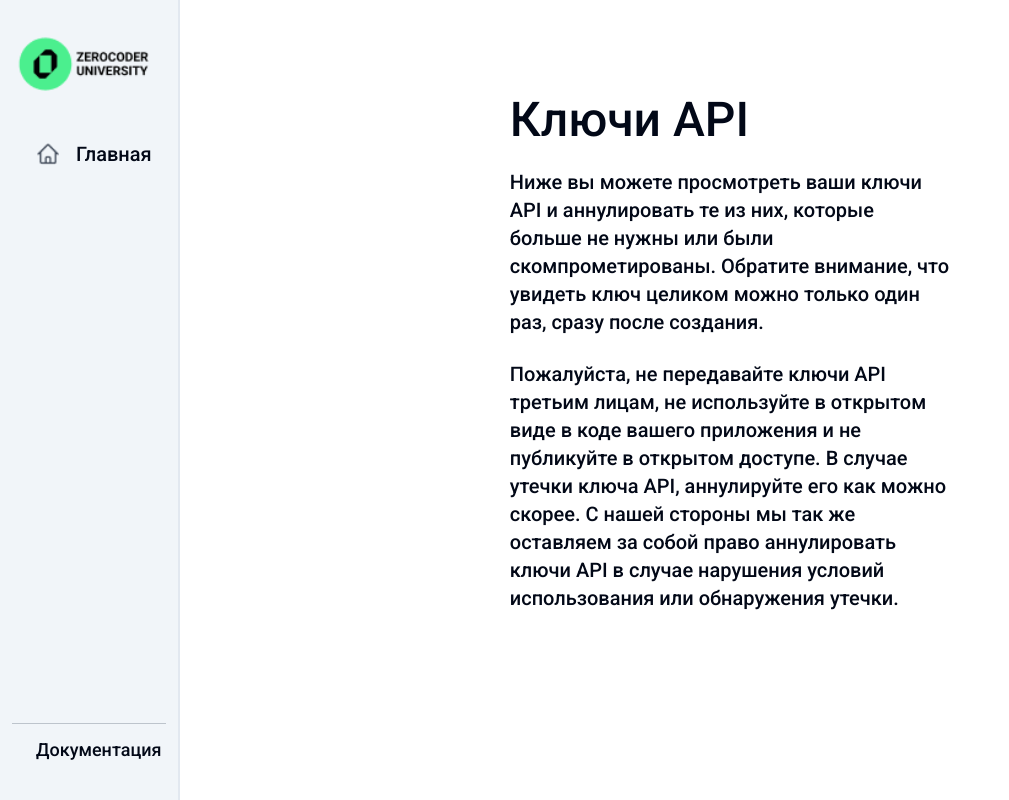
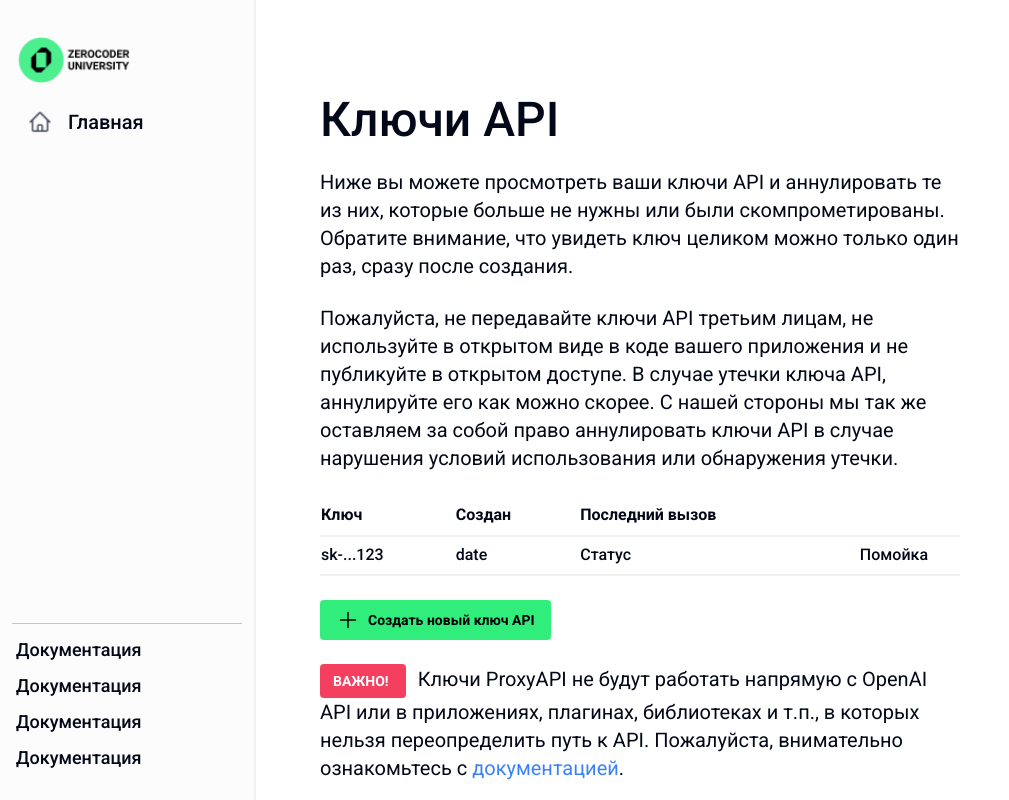
Before and after one commit to Hron0/zerocoder, a React (Vite) app: page /apiKey in a window 1280 px wide. Shown: the whole page, without its empty margins (0-1009 px from the left). Built offline with nearby package versions, Linux system fonts and the light colour scheme.

Commit message:
Dumb SideBar & ApiKey page

```diff
--- /dev/null
+++ b/src/Components/Layouts/ProfileLayout.tsx
@@ -0,0 +1,38 @@
+import React, { useEffect, useState } from 'react'
+import Sidebar from '../Nav/Sidebar'
+import { cn } from '@/lib/utils'
+import useWindowDimensions from '@/lib/windowD'
+
+const ProfileLayout = ({ children }: React.PropsWithChildren) => {
+    const [sideBar, setSideBar] = useState(false)
+    const { width } = useWindowDimensions()
+    let mobile: boolean = width < 1024
+
+    useEffect(() => {
+        if (!mobile) {
+            setSideBar(true)
+        }
+    }, [])
+
+
+    return (
+        <div className="md:w-screen md:h-screen flex flex-row bg-white">
+            <Sidebar sideBar={sideBar} setSideBar={setSideBar}/>
+            <div className={cn(
+                sideBar ? 'bg-gray-400/75 lg:bg-transparent' : '',
+                'z-20'
+            )}
+                onClick={(e) => {
+                    if (mobile) {
+                        e.stopPropagation()
+                        setSideBar(false)
+                    }
+                }}
+            >
+                {children}
+            </div>
+        </div>
+    )
+}
+
+export default ProfileLayout
--- a/src/Components/Nav/Sidebar.tsx
+++ b/src/Components/Nav/Sidebar.tsx
@@ -1,27 +1,49 @@
+import { cn } from '@/lib/utils'
 import Logo from '../../assets/Logo.png'
 import home from '../../assets/home.png'
-/* import lock from '../../assets/lock.png'
-import key from '../../assets/key.png'
+import lock from '../../assets/lock.png'
+/*import key from '../../assets/key.png'
 import box from '../../assets/box.png'
 import exit from '../../assets/exit.png'
 import { Link } from 'react-router-dom'; */
+import { Button } from '@/Components/UI/button';
 
-const Sidebar = () => {
+interface SidebarProps {
+  sideBar: boolean;
+  setSideBar: (value: boolean) => void;
+}
+
+
+
+const Sidebar = ({ sideBar, setSideBar }: SidebarProps) => {
   /* Как запилю роуты доделаю */
 
   return (
     <>
-      <div className='w-[16%] h-full flex flex-col items-start gap-4 px-3 py-6 relative bg-secondary border-r-2 border-secondaryM'>
-        <img src={Logo} alt="Logo" className='pl-1 py-3 w-36' />
-        <div className='w-full flex flex-col justify-between h-full'>
-          <nav className='px-1'>
-            <a href="" className='flex items-center gap-4 hover:bg-[#f1f1f1] p-5 rounded-xl'>
-              <img src={home} alt="Home" className='w-6 h-6' />
-              <span className='text-xl font-medium'>Главная</span>
-            </a>
-          </nav>
+      <Button variant="ghost" className="fixed lg:hidden z-[31]"
+        onClick={() => setSideBar(!sideBar)}
+      >
+        <img src={lock} alt="menu" />
+      </Button>
+      <div className={cn(
+        'w-1/2 md:w-[25%] lg:w-[20%] h-full flex flex-col justify-between relative items-start gap-4 px-3 py-6 z-30 bg-secondaryA border-r-2 border-secondaryB',
+        'fixed transition duration-150 ease-in-out',
+        sideBar ? 'translate-x-0' : 'translate-x-[-250px]'
+      )}>
+        <div className='flex flex-col items-start h-[20%] pt-6 lg:pt-3 pl-1 w-full'>
+          <img src={Logo} alt="Logo" className='pb-3' width={120} />
 
-          <div className='flex flex-col pl-6 py-3 border-t-[1px] border-gray-400/60'>
+          <a href="" className='flex w-[50%] items-center gap-4 hover:bg-[#f1f1f1] p-3 lg:p-3 rounded-xl'>
+            <img src={home} alt="Home" className='w-6 h-6' />
+            <span className='text-lg lg:text-xl font-medium'>Главная</span>
+          </a>
+        </div>
+
+        <div className='w-full flex flex-col justify-between'>
+          <div className='flex flex-col items-start pt-3 pb-1 pl-1 gap-2 border-t-[1px] border-gray-400/60'>
+            <a href="" className='font-medium text-lg'>Документация</a>
+            <a href="" className='font-medium text-lg'>Документация</a>
+            <a href="" className='font-medium text-lg'>Документация</a>
             <a href="" className='font-medium text-lg'>Документация</a>
           </div>
         </div>
--- a/src/pages/ApiKeys.tsx
+++ b/src/pages/ApiKeys.tsx
@@ -1,24 +1,53 @@
 import React from 'react'
 import Sidebar from '../Components/Nav/Sidebar'
+import { Button } from '@/Components/UI/button'
+import { Badge } from '@/Components/UI/badge'
+import plus from '../assets/plus.svg'
+import ProfileLayout from '@/Components/Layouts/ProfileLayout'
 
 const ApiKeys = () => {
     return (
-        <div className="md:w-screen md:h-screen overflow-hidden flex flex-row bg-white">
-            <Sidebar />
-            <div className="w-full h-full flex flex-col items-center pt-24">
-                <div className='flex flex-col items-start gap-6 w-2/5'>
-                    <h1 className='text-5xl font-medium'>Ключи API</h1>
-                    <h4 className='text-xl'>Ниже вы можете просмотреть ваши ключи API и аннулировать те из них, которые больше не
+        <>
+            <ProfileLayout>
+                <div className="w-full h-full flex flex-col items-center pt-24 px-4 lg:px-0">
+                    <div className='flex flex-col items-start gap-6 md:w-1/2 2xl:w-2/5 relative'>
+                        <h1 className='text-xl lg:text-5xl font-medium'>Ключи API</h1>
+                        <h4 className='text-md lg:text-xl font-normal'>Ниже вы можете просмотреть ваши ключи API и аннулировать те из них, которые больше не
                             нужны или были скомпрометированы. Обратите внимание, что увидеть ключ целиком можно
                             только один раз, сразу после создания.</h4>
-                    <h4 className='text-xl'>Пожалуйста, не передавайте ключи API третьим лицам, не используйте в открытом виде в коде
+                        <h4 className='text-md lg:text-xl font-normal'>Пожалуйста, не передавайте ключи API третьим лицам, не используйте в открытом виде в коде
                             вашего приложения и не публикуйте в открытом доступе. В случае утечки ключа API,
                             аннулируйте его как можно скорее. С нашей стороны мы так же оставляем за собой право
                             аннулировать ключи API в случае нарушения условий использования или обнаружения утечки.</h4>
+                        <table className='w-full text-left h-20'>
+                            <tr className='border-b-2 border-secondaryB h-8'>
+                                <td className='pr-8'><h4 className='font-semibold'>Ключ</h4></td>
+                                <td className='pr-8'><h4 className='font-semibold'>Создан</h4></td>
+                                <td className='pr-8'><h4 className='font-semibold col-span-2'>Последний вызов</h4></td>
+                            </tr>
+                            <tr className='border-b-2 border-secondaryB h-8 mt-8'>
+                                <td className='pr-8'>sk-...123</td>
+                                <td className='pr-8'>date</td>
+                                <td className='pr-8'>Статус</td>
+                                <td className='pr-8 text-right'>Помойка</td>
+                            </tr>
+                        </table>
+
+                        <Button variant="destructive">
+                            <img src={plus} alt="+" width={24} /> <span>Создать новый ключ API</span>
+                        </Button>
+
+                        <h4 className='text-md lg:text-xl font-normal'>
+                            <Badge className='mr-3'>ВАЖНО!</Badge>
+                            Ключи ProxyAPI не будут работать напрямую с OpenAI API или в приложениях,
+                            плагинах, библиотеках и т.п., в которых нельзя переопределить путь к API. Пожалуйста,
+                            внимательно ознакомьтесь с <a href="" className='text-blue-500'>документацией</a>.
+                        </h4>
                     </div>
 
                 </div>
-        </div>
+            </ProfileLayout>
+        </>
     )
 }
 
```
Lines whose indentation alone changed are shown as unchanged.
